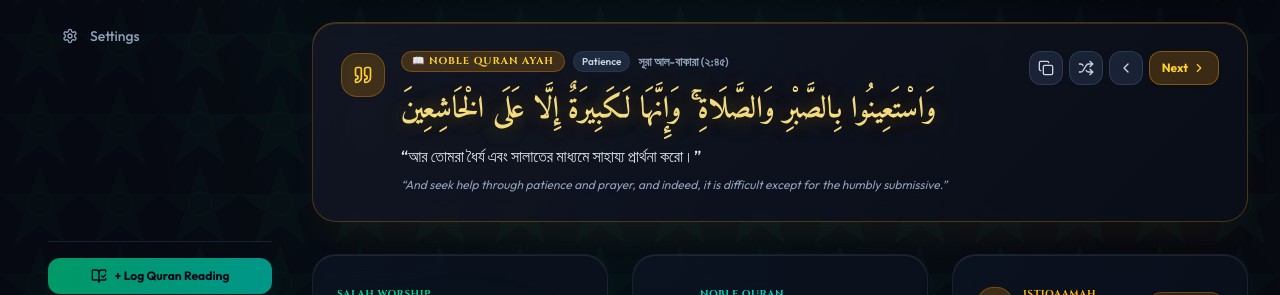
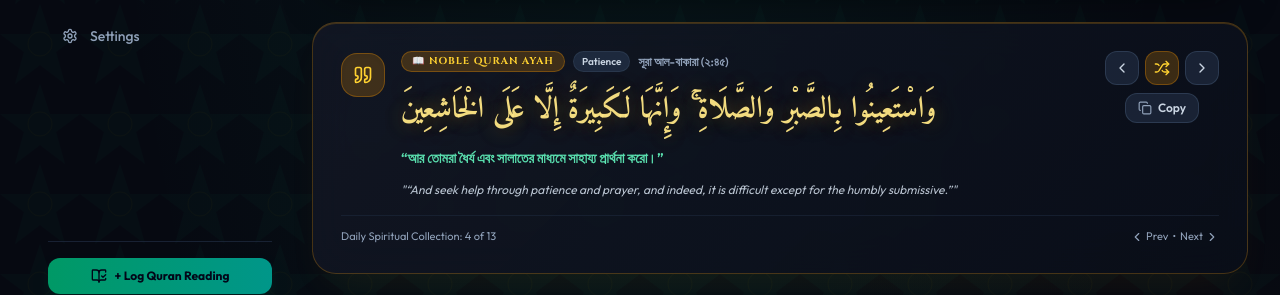
Before and after one commit to adnan-jahangir/Majlis-Al-Aman, a React (Vite) app in the folder client/: page / in a window 1280 px wide. Shown: the part 396-691 px from the top of the page. Built offline with nearby package versions, Linux system fonts and the light colour scheme; no server answers; a web font is replaced by a local one.

Commit message:
fix: make Five Daily Prayers cards instant & interactive for all users with optimistic state & guest tracking

```diff
--- a/client/src/pages/DashboardPage.tsx
+++ b/client/src/pages/DashboardPage.tsx
@@ -44,6 +44,31 @@ const ARABIC_PRAYER_NAMES: Record<PrayerName, string> = {
 
 const DEFAULT_PRAYER_NAMES: PrayerName[] = ['Fajr', 'Dhuhr', 'Asr', 'Maghrib', 'Isha'];
 
+// Helper for local guest prayer tracking
+const getTodayDateStr = () => new Date().toISOString().split('T')[0];
+
+const getGuestPrayers = (): TodayPrayersResponse => {
+  const today = getTodayDateStr();
+  try {
+    const stored = localStorage.getItem(`majlis_guest_prayers_${today}`);
+    if (stored) return JSON.parse(stored);
+  } catch (e) {}
+  return {
+    date: today,
+    prayers: DEFAULT_PRAYER_NAMES.map(name => ({ name, status: 'pending' as PrayerStatus })),
+    completedCount: 0,
+    totalPrayers: 5,
+    completionPercentage: 0
+  };
+};
+
+const saveGuestPrayers = (data: TodayPrayersResponse) => {
+  const today = getTodayDateStr();
+  try {
+    localStorage.setItem(`majlis_guest_prayers_${today}`, JSON.stringify(data));
+  } catch (e) {}
+};
+
 export const DashboardPage: React.FC<{ onOpenTasbih?: () => void; onOpenQibla?: () => void }> = ({
   onOpenTasbih,
   onOpenQibla
@@ -51,7 +76,7 @@ export const DashboardPage: React.FC<{ onOpenTasbih?: () => void; onOpenQibla?:
   const { user, settings, streak, refreshMe, isAuthenticated, updateUserSettings } = useAuth();
   const { showToast } = useToast();
 
-  const [prayerData, setPrayerData] = useState<TodayPrayersResponse | null>(null);
+  const [prayerData, setPrayerData] = useState<TodayPrayersResponse | null>(getGuestPrayers());
   const [quranData, setQuranData] = useState<QuranResponse | null>(null);
   const [calculatedTimes, setCalculatedTimes] = useState<CalculatedPrayerTimes | null>(null);
   const [countdownStr, setCountdownStr] = useState<string>('');
@@ -62,7 +87,7 @@ export const DashboardPage: React.FC<{ onOpenTasbih?: () => void; onOpenQibla?:
     lng: settings?.longitude || 90.4125
   });
 
-  // Dynamic Daily Ayah & Hadith State (initialized by day of year)
+  // Dynamic Daily Ayah & Hadith State
   const initialWisdomIndex = new Date().getDate() % SPIRITUAL_COLLECTION.length;
   const [wisdomIndex, setWisdomIndex] = useState<number>(initialWisdomIndex);
 
@@ -99,7 +124,7 @@ export const DashboardPage: React.FC<{ onOpenTasbih?: () => void; onOpenQibla?:
         latitude: lat,
         longitude: lng,
         method: method || settings?.calc_method || 'Karachi',
-        madhab: madhab || settings?.madhab || 'Standard'
+        madhab: madhab || settings?.madhab || 'Hanafi'
       });
       setCalculatedTimes(timesRes);
     } catch (err) {
@@ -172,11 +197,13 @@ export const DashboardPage: React.FC<{ onOpenTasbih?: () => void; onOpenQibla?:
     try {
       if (isAuthenticated) {
         const [pRes, qRes] = await Promise.all([
-          api.getTodayPrayers(),
-          api.getQuranSummary()
+          api.getTodayPrayers().catch(() => null),
+          api.getQuranSummary().catch(() => null)
         ]);
-        setPrayerData(pRes);
-        setQuranData(qRes);
+        if (pRes) setPrayerData(pRes);
+        if (qRes) setQuranData(qRes);
+      } else {
+        setPrayerData(getGuestPrayers());
       }
 
       const lat = settings?.latitude || activeLocation.lat;
@@ -197,7 +224,7 @@ export const DashboardPage: React.FC<{ onOpenTasbih?: () => void; onOpenQibla?:
   useEffect(() => {
     loadDashboardData();
     handleAutoDetectGPS(false);
-  }, []);
+  }, [isAuthenticated]);
 
   // Live countdown to next prayer
   useEffect(() => {
@@ -221,31 +248,31 @@ export const DashboardPage: React.FC<{ onOpenTasbih?: () => void; onOpenQibla?:
     return () => clearInterval(interval);
   }, [calculatedTimes]);
 
-  // Handle Quick Toggle with Undo Toast
+  // Handle Quick Toggle (Works for Guest & Signed-in Users Instantly!)
   const handleQuickToggle = async (prayerName: PrayerName, e: React.MouseEvent) => {
     e.stopPropagation();
 
-    if (!isAuthenticated) {
-      showToast({ message: 'Please sign in with Google or email to record your prayers', type: 'info' });
-      return;
-    }
-
-    const currentItem = prayerData?.prayers.find(p => p.name === prayerName);
+    const currentPrayers = prayerData?.prayers || DEFAULT_PRAYER_NAMES.map(n => ({ name: n, status: 'pending' as PrayerStatus }));
+    const currentItem = currentPrayers.find(p => p.name === prayerName);
     const newStatus: PrayerStatus = currentItem?.status === 'completed' ? 'pending' : 'completed';
 
-    try {
-      const res = await api.togglePrayer({ prayerName, status: newStatus });
-      setPrayerData(prev => prev ? {
-        ...prev,
-        prayers: res.prayers,
-        completedCount: res.completedCount,
-        completionPercentage: res.completionPercentage
-      } : null);
+    // Instant Optimistic UI Update
+    const updatedPrayers = currentPrayers.map(p => p.name === prayerName ? { ...p, status: newStatus } : p);
+    const completedCount = updatedPrayers.filter(p => p.status === 'completed').length;
+    const completedAllToday = completedCount === 5;
 
-      await refreshMe();
+    const newPrayerData: TodayPrayersResponse = {
+      date: prayerData?.date || getTodayDateStr(),
+      prayers: updatedPrayers,
+      completedCount,
+      totalPrayers: 5,
+      completionPercentage: Math.round((completedCount / 5) * 100)
+    };
+
+    setPrayerData(newPrayerData);
 
     if (newStatus === 'completed') {
-        if (res.completedAllToday) {
+      if (completedAllToday) {
         confetti({ particleCount: 100, spread: 70, origin: { y: 0.6 } });
         showToast({
           message: `🎉 MashAllah! All 5 daily prayers completed today!`,
@@ -254,47 +281,55 @@ export const DashboardPage: React.FC<{ onOpenTasbih?: () => void; onOpenQibla?:
       } else {
         showToast({
           message: `${prayerName} marked as completed ✓`,
-            type: 'success',
-            onUndo: async () => {
-              await api.togglePrayer({ prayerName, status: 'pending' });
-              loadDashboardData();
-              refreshMe();
-            },
-            undoLabel: 'Undo'
+          type: 'success'
         });
       }
     } else {
       showToast({
-          message: `${prayerName} marked as not completed`,
+        message: `${prayerName} marked as pending`,
         type: 'info'
       });
     }
+
+    if (isAuthenticated) {
+      try {
+        const res = await api.togglePrayer({ prayerName, status: newStatus });
+        setPrayerData({
+          date: res.date,
+          prayers: res.prayers,
+          completedCount: res.completedCount,
+          totalPrayers: 5,
+          completionPercentage: res.completionPercentage
+        });
+        await refreshMe();
       } catch (err: any) {
-      showToast({ message: err.message || 'Error updating prayer', type: 'error' });
+        console.error('Cloud sync error:', err);
+      }
+    } else {
+      saveGuestPrayers(newPrayerData);
     }
   };
 
-  // Handle Confirmation Modal submit
+  // Handle Confirmation Modal submit (Works for Guest & Signed-in Users!)
   const handleConfirmModalStatus = async (prayerName: PrayerName, status: PrayerStatus, notes?: string) => {
-    if (!isAuthenticated) {
-      showToast({ message: 'Please sign in with Google or email to record your prayers', type: 'info' });
     setConfirmModalPrayer(null);
-      return;
-    }
 
-    try {
-      const res = await api.togglePrayer({ prayerName, status, notes });
-      setPrayerData(prev => prev ? {
-        ...prev,
-        prayers: res.prayers,
-        completedCount: res.completedCount,
-        completionPercentage: res.completionPercentage
-      } : null);
+    const currentPrayers = prayerData?.prayers || DEFAULT_PRAYER_NAMES.map(n => ({ name: n, status: 'pending' as PrayerStatus }));
+    const updatedPrayers = currentPrayers.map(p => p.name === prayerName ? { ...p, status, notes } : p);
+    const completedCount = updatedPrayers.filter(p => p.status === 'completed').length;
+    const completedAllToday = completedCount === 5;
 
-      setConfirmModalPrayer(null);
-      await refreshMe();
+    const newPrayerData: TodayPrayersResponse = {
+      date: prayerData?.date || getTodayDateStr(),
+      prayers: updatedPrayers,
+      completedCount,
+      totalPrayers: 5,
+      completionPercentage: Math.round((completedCount / 5) * 100)
+    };
 
-      if (status === 'completed' && res.completedAllToday) {
+    setPrayerData(newPrayerData);
+
+    if (status === 'completed' && completedAllToday) {
       confetti({ particleCount: 100, spread: 70, origin: { y: 0.6 } });
     }
 
@@ -302,8 +337,23 @@ export const DashboardPage: React.FC<{ onOpenTasbih?: () => void; onOpenQibla?:
       message: `${prayerName} status updated to ${status} ✓`,
       type: status === 'completed' ? 'success' : 'info'
     });
+
+    if (isAuthenticated) {
+      try {
+        const res = await api.togglePrayer({ prayerName, status, notes });
+        setPrayerData({
+          date: res.date,
+          prayers: res.prayers,
+          completedCount: res.completedCount,
+          totalPrayers: 5,
+          completionPercentage: res.completionPercentage
+        });
+        await refreshMe();
       } catch (err: any) {
-      showToast({ message: err.message || 'Error updating prayer', type: 'error' });
+        console.error('Cloud sync error:', err);
+      }
+    } else {
+      saveGuestPrayers(newPrayerData);
     }
   };
 
@@ -451,52 +501,78 @@ export const DashboardPage: React.FC<{ onOpenTasbih?: () => void; onOpenQibla?:
                 {currentWisdom.arabic}
               </p>
 
-              {/* Bangla Meaning */}
-              <p className="text-sm sm:text-base text-slate-200 font-medium leading-relaxed select-text">
+              {/* Bangla Translation */}
+              <p className="text-sm font-semibold text-emerald-300/95 leading-relaxed pt-1 select-text">
                 {currentWisdom.bangla}
               </p>
 
               {/* English Translation */}
-              <p className="text-xs text-slate-400 italic select-text">
-                {currentWisdom.english}
+              <p className="text-xs text-slate-300/90 italic leading-relaxed pt-0.5 select-text">
+                "{currentWisdom.english}"
               </p>
             </div>
           </div>
 
-          {/* Interactive Navigation Controls */}
-          <div className="flex items-center space-x-1.5 self-end sm:self-start shrink-0 pt-2 sm:pt-0">
+          {/* Interactive wisdom switcher controls */}
+          <div className="flex sm:flex-col items-center justify-end gap-2 shrink-0 pt-2 sm:pt-0 border-t sm:border-t-0 border-slate-800/80">
+            <div className="flex items-center gap-1.5">
               <button
                 type="button"
-              onClick={handleCopyWisdom}
-              className="p-2 rounded-xl bg-slate-800/80 hover:bg-slate-800 text-slate-300 hover:text-white border border-slate-700/80 transition-colors"
-              title="Copy Ayah / Hadith text"
+                onClick={handlePrevWisdom}
+                className="p-2 rounded-xl bg-slate-800/80 hover:bg-slate-800 text-slate-300 border border-slate-700/80 transition-colors"
+                title="Previous Ayah/Hadith"
               >
-              <Copy className="w-4 h-4" />
+                <ChevronLeft className="w-4 h-4" />
               </button>
 
               <button
                 type="button"
                 onClick={handleShuffleWisdom}
-              className="p-2 rounded-xl bg-slate-800/80 hover:bg-slate-800 text-slate-300 hover:text-amber-300 border border-slate-700/80 transition-colors"
-              title="Random Reflection"
+                className="p-2 rounded-xl bg-amber-500/20 hover:bg-amber-500/30 text-amber-300 border border-amber-500/30 transition-colors"
+                title="Randomize Ayah/Hadith"
               >
                 <Shuffle className="w-4 h-4" />
               </button>
 
               <button
                 type="button"
-              onClick={handlePrevWisdom}
-              className="p-2 rounded-xl bg-slate-800/80 hover:bg-slate-800 text-slate-300 hover:text-white border border-slate-700/80 transition-colors"
-              title="Previous Wisdom"
+                onClick={handleNextWisdom}
+                className="p-2 rounded-xl bg-slate-800/80 hover:bg-slate-800 text-slate-300 border border-slate-700/80 transition-colors"
+                title="Next Ayah/Hadith"
               >
-              <ChevronLeft className="w-4 h-4" />
+                <ChevronRight className="w-4 h-4" />
               </button>
+            </div>
 
             <button
               type="button"
+              onClick={handleCopyWisdom}
+              className="flex items-center gap-1.5 px-3 py-1.5 rounded-xl bg-slate-800/80 hover:bg-slate-800 text-slate-300 border border-slate-700/80 text-xs font-semibold transition-colors"
+              title="Copy Ayah/Hadith text"
+            >
+              <Copy className="w-3.5 h-3.5 text-slate-400" />
+              <span>Copy</span>
+            </button>
+          </div>
+        </div>
+
+        {/* Indicator dots */}
+        <div className="mt-4 pt-3 border-t border-slate-800/60 flex items-center justify-between text-[11px] text-slate-400">
+          <span>Daily Spiritual Collection: {wisdomIndex + 1} of {SPIRITUAL_COLLECTION.length}</span>
+          <div className="flex items-center gap-1">
+            <button
+              type="button"
+              onClick={handlePrevWisdom}
+              className="hover:text-amber-300 transition-colors flex items-center gap-0.5"
+            >
+              <ChevronLeft className="w-3.5 h-3.5" />
+              <span>Prev</span>
+            </button>
+            <span>•</span>
+            <button
+              type="button"
               onClick={handleNextWisdom}
-              className="flex items-center space-x-1 px-3 py-2 rounded-xl bg-amber-500/20 hover:bg-amber-500/30 text-amber-300 border border-amber-500/40 text-xs font-bold transition-all shadow-sm"
-              title="Next Reflection"
+              className="hover:text-amber-300 transition-colors flex items-center gap-0.5"
             >
               <span>Next</span>
               <ChevronRight className="w-3.5 h-3.5" />
--- a/client/src/types/index.ts
+++ b/client/src/types/index.ts
@@ -57,7 +57,7 @@ export interface TodayPrayersResponse {
   completedCount: number;
   totalPrayers: number;
   completionPercentage: number;
-  quranSummary: {
+  quranSummary?: {
     pagesRead: number;
     durationMins: number;
   };
```
Lines whose indentation alone changed are shown as unchanged.
